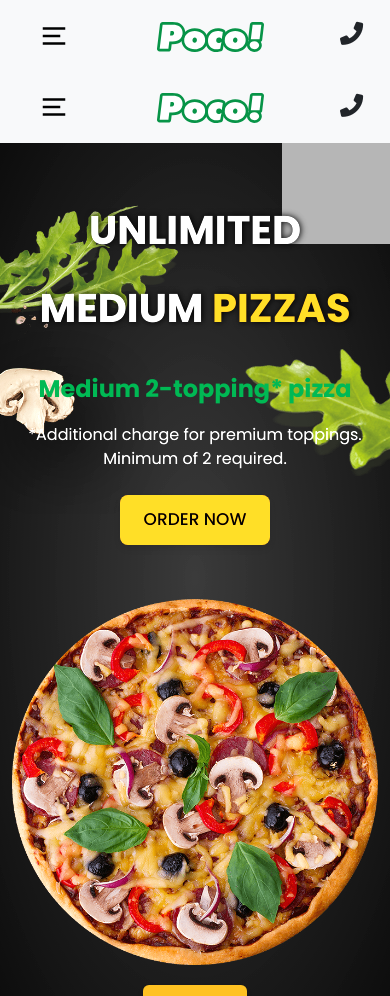
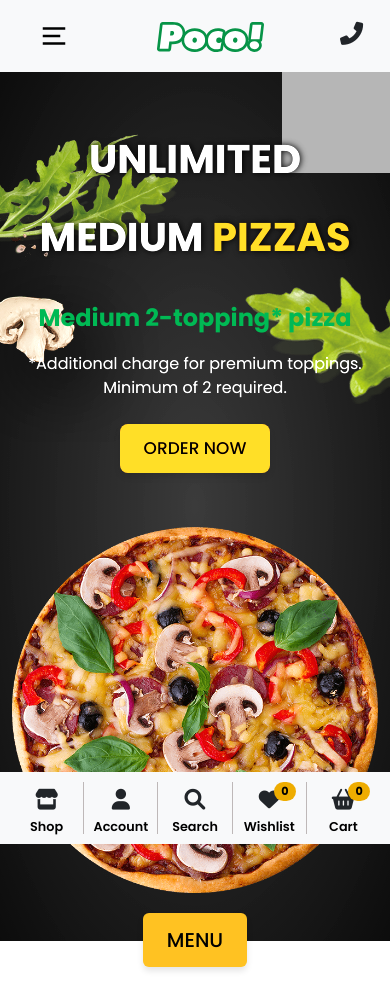
Before and after one commit to Smeedsajjad/restaurant-website-php-bootstrap, a PHP site: page /restaurant-website-php-bootstrap/index.html in a window 390 px wide. Shown: the top 996 px of the page. Run offline with PHP 8.4, Linux system fonts and the light colour scheme; grey boxes are pictures that could not be loaded.

Commit message:
shop-login

```diff
--- a/admin/assets/css/login.css
+++ b/admin/assets/css/login.css
@@ -125,3 +125,6 @@ label {
 .loginbttm {
     padding: 0px;
 }
+button{
+    cursor: pointer !important;
+}
--- a/assets/shop/css/navbar.css
+++ b/assets/shop/css/navbar.css
@@ -103,3 +103,55 @@
 .icon-toggler:hover {
     stroke: var(--primary);
 }
+.icon-container {
+    display: flex;
+    justify-content: space-between;
+    align-items: center;
+}
+
+.icon-item {
+    flex: 1;
+    text-align: center;
+    position: relative;
+    border-right: 0.5px solid rgb(190, 184, 184); /* Add border to each item */
+}
+
+.icon-item:last-child {
+    border-right: none; /* Remove border for the last item */
+}
+
+.icon-size {
+    font-size: 1.8em;
+    padding: 8px;
+}
+
+.count-icon {
+    top: 0px !important;
+    font-size: 0.8em;
+}
+
+@media (max-width: 768px) {
+    .icon-size {
+        font-size: 1.5em; /* Reduce icon size on smaller screens */
+    }
+    .count-icon{
+    right: 10px !important;
+    }
+    .icon-item h6 {
+        font-size: 0.85em; /* Adjust text size for smaller screens */
+    }
+}
+
+@media (max-width: 576px) {
+    .icon-size {
+        font-size: 1.3em; /* Further reduce icon size on very small screens */
+    }
+
+    .count-icon {
+        font-size: 0.7em;
+    }
+
+    .icon-item h6 {
+        font-size: 0.8em; /* Reduce text size for extra small screens */
+    }
+}
--- a/index.html
+++ b/index.html
@@ -126,9 +126,10 @@
                             </span>
                         </a>
                         <a href="#" class="text-dark position-relative">
-                            <i class="fas fa-shopping-cart"></i>
+                            <i class="fa-solid fa-basket-shopping"></i>
                             <span
-                                class="position-absolute top-0 start-100 translate-middle badge rounded-pill count-icon">
+                                class="position-absolute top-0 start-100 translate-middle badge rounded-pill count-icon"
+                                style="top: -6px !important;left: 25px !important;">
                                 0
                             </span>
                         </a>
@@ -187,57 +188,41 @@
             </div>
         </div>
     </nav>
+
     <!-- sm bottom nav -->
-    <nav class="navbar navbar-expand-lg d-lg-none bg-light position-sticky bottom-0"
-        style="z-index: 1000; padding: 15px;">
-        <div class="container-fluid">
-            <div class="d-flex justify-content-between align-items-center w-100">
-                <button class="navbar-toggler border-0" type="button" data-bs-toggle="offcanvas"
-                    data-bs-target="#offcanvasNavbar" aria-controls="offcanvasNavbar" aria-expanded="false"
-                    aria-label="Toggle navigation">
-                    <svg xmlns="http://www.w3.org/2000/svg" class="icon-toggler h-6 w-6" fill="none" viewBox="0 0 24 24"
-                        stroke="currentColor" width="30" height="30">
-                        <path stroke-linecap="square" stroke-linejoin="round" stroke-width="2" d="M4 6h16" />
-                        <path stroke-linecap="square" stroke-linejoin="round" stroke-width="2" d="M4 12h12" />
-                        <path stroke-linecap="square" stroke-linejoin="round" stroke-width="2" d="M4 18h16" />
-                    </svg>
-                </button>
-
-                <a class="navbar-brand mx-auto" href="#">
-                    <img src="assets/shop/images/logo_svg.svg" alt="Logo" height="30">
-                </a>
-                <a href="tel:+17189044450" class="text-dark">
-                    <span class="position-relative">
-                        <i class="fas fa-phone-alt fs-3"></i>
-                    </span>
-                </a>
-            </div>
-            <div class="offcanvas offcanvas-start bg-dark text-white" tabindex="-1" id="offcanvasNavbar"
-                aria-labelledby="offcanvasNavbarLabel">
-                <div class="offcanvas-header">
-                    <h5 class="offcanvas-title" id="offcanvasNavbarLabel">Menu</h5>
-                    <button type="button" class="btn-close btn-close-white" data-bs-dismiss="offcanvas"
-                        aria-label="Close"></button>
+    <nav class="navbar navbar-expand-lg d-lg-none bg-light position-fixed bottom-0 w-100" style="z-index: 1000; padding: 10px;">
+        <div class="container-fluid p-0">
+            <div class="d-flex justify-content-between align-items-center w-100 icon-container">
+                <div class="text-center icon-item">
+                    <a href="#" class="text-dark"><i class="fa-solid fa-store icon-size"></i></a>
+                    <h6 class="fw-semibold mb-0">Shop</h6>
                 </div>
-                <div class="offcanvas-body">
-                    <ul class="navbar-nav">
-                        <li class="nav-item">
-                            <a class="nav-link active fw-bold text-white" aria-current="page" href="#">Home</a>
-                        </li>
-                        <li class="nav-item">
-                            <a class="nav-link fw-bold text-white" href="#">About</a>
-                        </li>
-                        <li class="nav-item">
-                            <a class="nav-link fw-bold text-white" href="#">Shop</a>
-                        </li>
-                        <li class="nav-item">
-                            <a class="nav-link fw-bold text-white" href="#">Blog</a>
-                        </li>
-                    </ul>
+                <div class="text-center icon-item">
+                    <a href="#" class="text-dark"><i class="fas fa-user icon-size"></i></a>
+                    <h6 class="fw-semibold mb-0">Account</h6>
+                </div>
+                <div class="text-center icon-item">
+                    <a href="#" class="text-dark"><i class="fas fa-search icon-size"></i></a>
+                    <h6 class="fw-semibold mb-0">Search</h6>
+                </div>
+                <div class="text-center icon-item position-relative">
+                    <a href="#" class="text-dark">
+                        <i class="fas fa-heart icon-size"></i>
+                        <span class="position-absolute badge rounded-pill count-icon" style="top: -10px; right: 0;">0</span>
+                    </a>
+                    <h6 class="fw-semibold mb-0">Wishlist</h6>
+                </div>
+                <div class="text-center icon-item position-relative">
+                    <a href="#" class="text-dark">
+                        <i class="fa-solid fa-basket-shopping icon-size"></i>
+                        <span class="position-absolute badge rounded-pill count-icon" style="top: -10px; right: 0;">0</span>
+                    </a>
+                    <h6 class="fw-semibold mb-0">Cart</h6>
                 </div>
             </div>
         </div>
     </nav>
+
 
     <!-- hero section -->
     <section class="hero-section py-5 position-relative">
@@ -442,8 +427,9 @@
                     <div class="col-md-3 col-sm-6">
                         <div class="card myCard" style="width: 100%;border-radius: 15px;">
                             <div class="card-img-wrapper">
-                            <i class="fas fa-heart favorite_icon"></i>
-                                <img src="admin/uploads/products/67163b81348a2_2-1.png" class="card-img-top card-img" alt="...">
+                                <i class="fas fa-heart favorite_icon"></i>
+                                <img src="admin/uploads/products/67163b81348a2_2-1.png" class="card-img-top card-img"
+                                    alt="...">
                             </div>
                             <div class="card-body">
                                 <p>
@@ -453,10 +439,12 @@
                                     <i class="fas fa-star"></i>
                                 </p>
                                 <h5 class="card-title myCardText">Vegge Lover</h5>
-                                <p class="card-text" style="color: #999999; font-size: 13px;">Extra-virgin olive oil, garlic,...</p>
+                                <p class="card-text" style="color: #999999; font-size: 13px;">Extra-virgin olive oil,
+                                    garlic,...</p>
                                 <p class="price d-inline fs-3">$14.90</p>
                                 <a href="#" class="btn p-0 position-absolute" style="right: 0;margin: 20px;">
-                                    <i class="fas fa-shopping-cart myCart" style="background-color: var(--primary);"></i>
+                                    <i class="fas fa-shopping-cart myCart"
+                                        style="background-color: var(--primary);"></i>
                                 </a>
                             </div>
                         </div>
```
Also changed, not shown: admin/partials/navbar.php (+4 -16 lines), admin/php/Admin.php (+9 -5 lines), admin/views/dashboard.php (+38 -5 lines), admin/views/login.php (+9 -7 lines), assets/shop/css/login.css (added, +21 -0 lines), signup.html (added, +172 -0 lines), assets/shop/images/lc.png (added), assets/shop/images/shop-com.svg (added).
